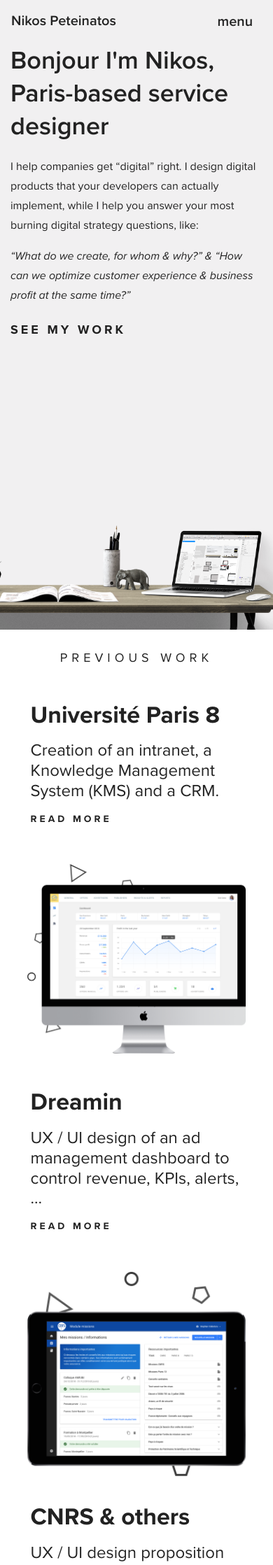
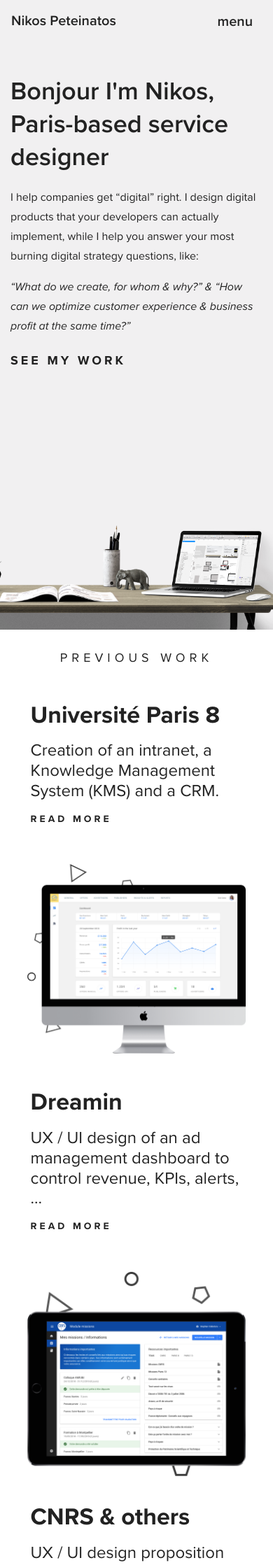
Before and after one commit to nikosgpet/nikosgpet.github.io, a Jekyll site: the page built from index.html, in a window 390 px wide. Shown: the top 2237 px of the page at 70% size. Built offline with Jekyll 4.4.1, drawn with Linux system fonts in a browser that asks for light colours; nearby versions of some CDN libraries; some web fonts are replaced.

Commit message:
Improve hero in landing page

```diff
--- a/_includes/css/jn-portfolio.css
+++ b/_includes/css/jn-portfolio.css
@@ -262,7 +262,7 @@
 
 @media(max-width: 768px) {
     .jn-intro-text {
-        padding-top: 64px;
+        padding-top: 12vh;
     }
     .jn-header {
         background-size: 200%;
```
